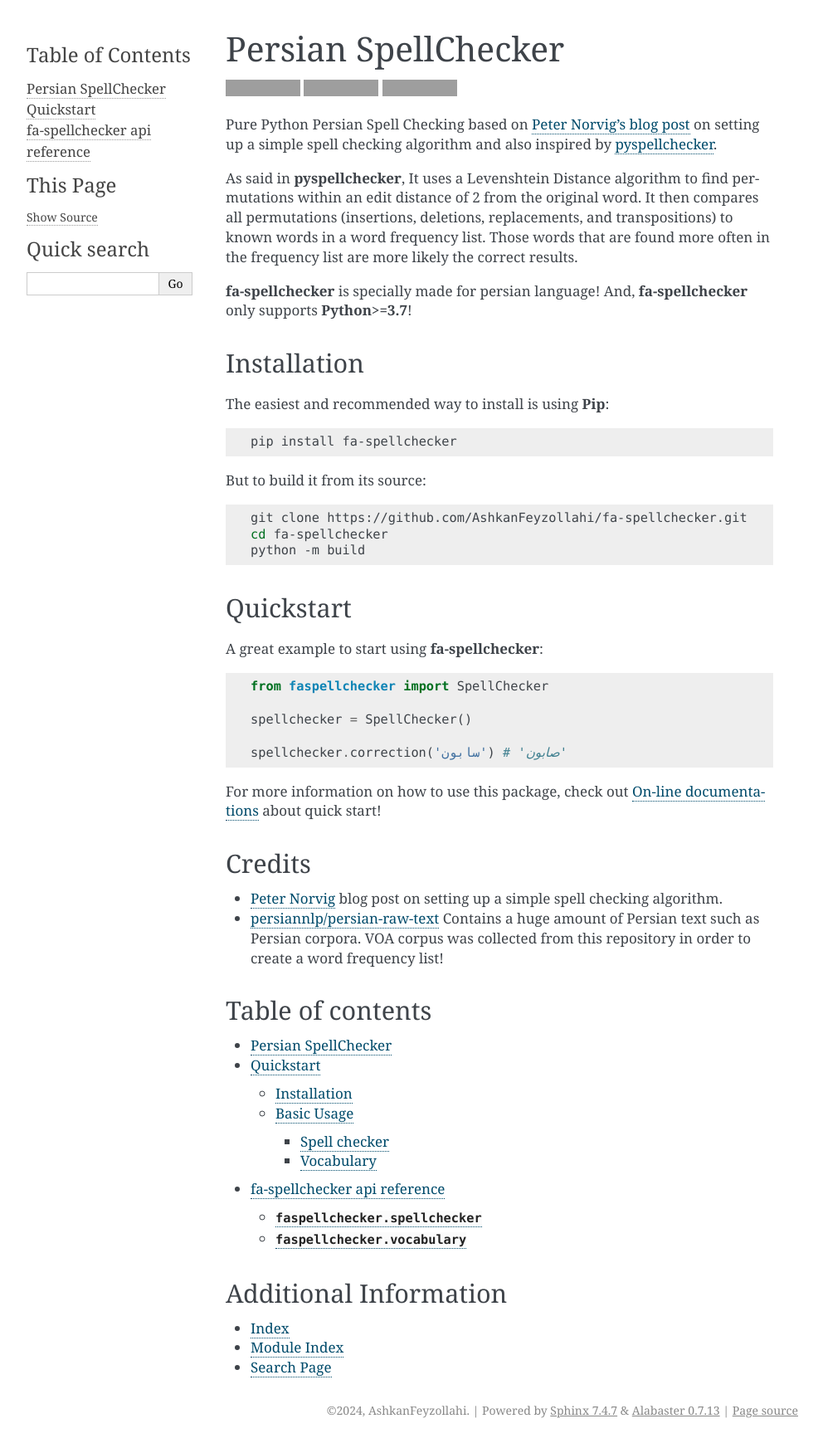
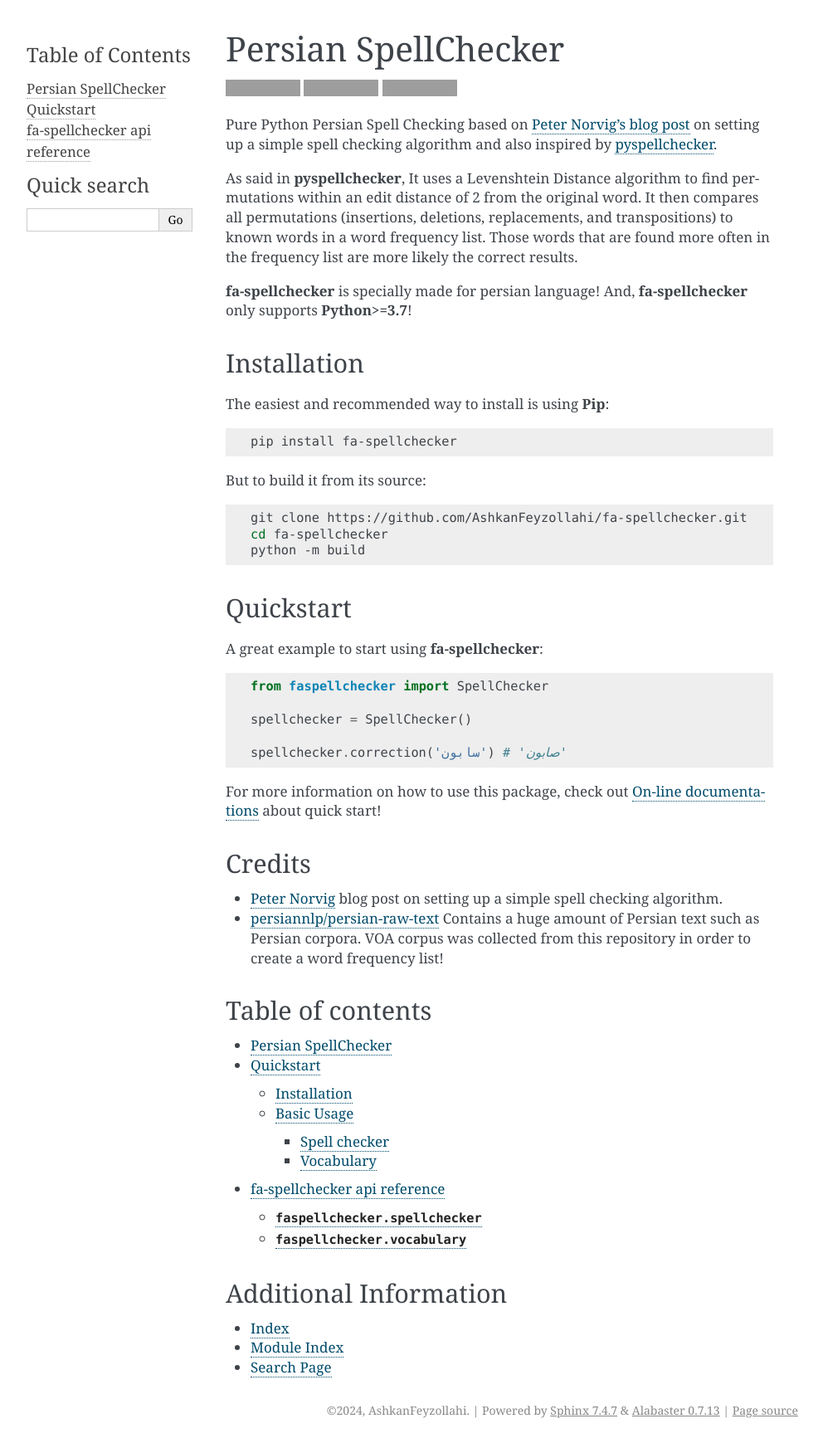
Before and after one commit to AshkanFeyzollahi/fa-spellchecker, a Sphinx documentation site: the page built from docs/source/index.rst, in a window 1280 px wide. Shown: the whole page at 83% size, without its empty margins (148-1140 px from the left). Built offline with Sphinx 7.4.7, drawn with Linux system fonts in a browser that asks for light colours; grey boxes are pictures that could not be loaded.

Commit message:
Update docs/source/conf.py

```diff
--- a/docs/source/conf.py
+++ b/docs/source/conf.py
@@ -47,7 +47,7 @@
 autodoc_typehints_description_target = "documented_params"
 autoclass_content = "both"
 
-html_sidebars = { '**': ['globaltoc.html', 'relations.html', 'sourcelink.html', 'searchbox.html'] }
+html_sidebars = { '**': ['globaltoc.html', 'relations.html', 'searchbox.html'] }
 
 htmlhelp_basename = "fa-spellchecker-doc"
 
```
